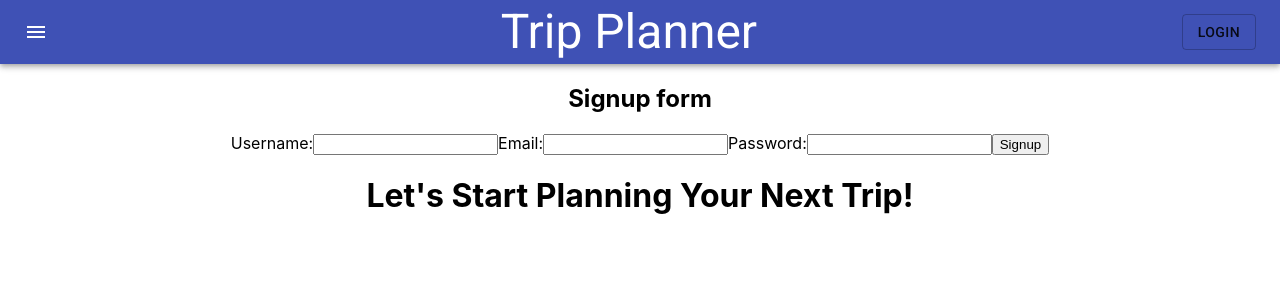
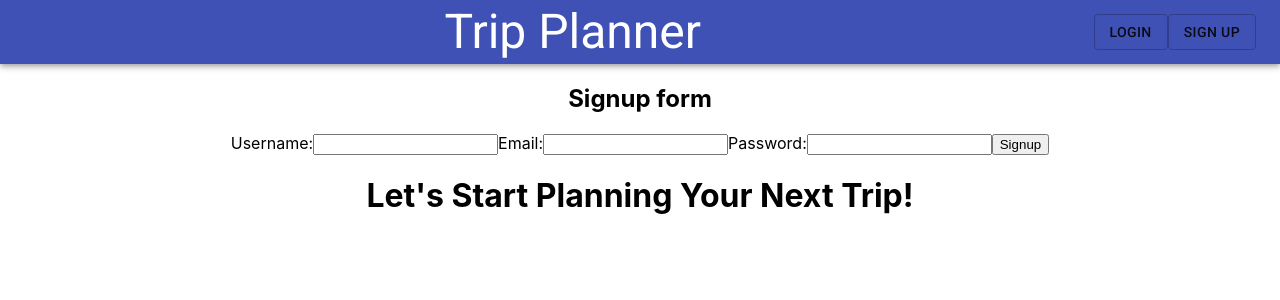
Before and after one commit to jerlissarivas/ProjectThree-ClientSide, a React (Create React App) app: page / in a window 1280 px wide. Shown: the top 300 px of the page. Built offline with nearby package versions, Linux system fonts and the light colour scheme; no server answers.

Commit message:
Add context to Appbar

```diff
--- a/src/components/Navbar/ButtonAppBar.js
+++ b/src/components/Navbar/ButtonAppBar.js
@@ -8,6 +8,7 @@ import IconButton from "@material-ui/core/IconButton";
 import MenuIcon from "@material-ui/icons/Menu";
 import "typeface-roboto";
 import { Link } from "react-router-dom";
+import { AuthContext } from "../../context/index";
 
 const useStyles = makeStyles((theme) => ({
   root: {
@@ -25,6 +26,8 @@ export default function ButtonAppBar() {
   const classes = useStyles();
 
   return (
+    <AuthContext.Consumer>
+      {(context) => (
         <div className={classes.root}>
           <AppBar position="static">
             <Toolbar>
@@ -34,16 +37,34 @@ export default function ButtonAppBar() {
                 color="inherit"
                 aria-label="menu"
               >
-            <MenuIcon />
+                {/* <MenuIcon /> */}
               </IconButton>
               <Typography variant="h3" className={classes.title}>
                 Trip Planner
               </Typography>
+              {context.state.isLoggedIn ? (
+                <>
+                  <Link to="/home">
+                    <Button variant="outlined">Home</Button>
+                  </Link>
+                  <Link to="/Logout">
+                    <Button variant="outlined">Log Out</Button>
+                  </Link>
+                </>
+              ) : (
+                <>
                   <Link to="/Login">
                     <Button variant="outlined">Login</Button>
                   </Link>
+                  <Link to="/Signup">
+                    <Button variant="outlined">Sign Up</Button>
+                  </Link>
+                </>
+              )}
             </Toolbar>
           </AppBar>
         </div>
+      )}
+    </AuthContext.Consumer>
   );
 }
```
Lines whose indentation alone changed are shown as unchanged.
